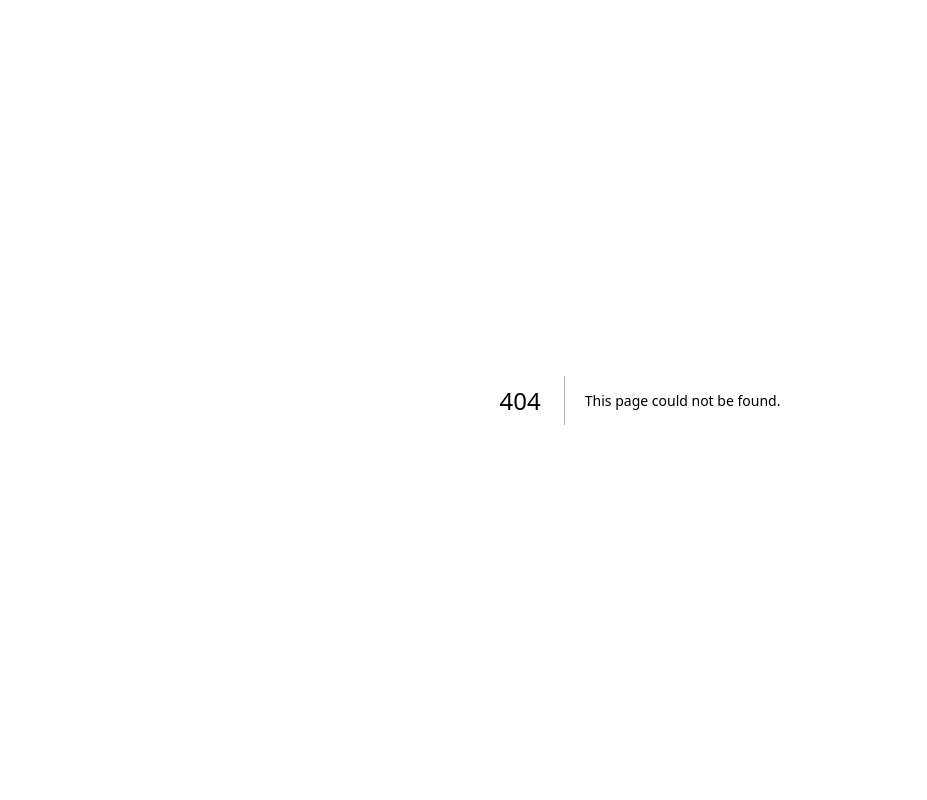
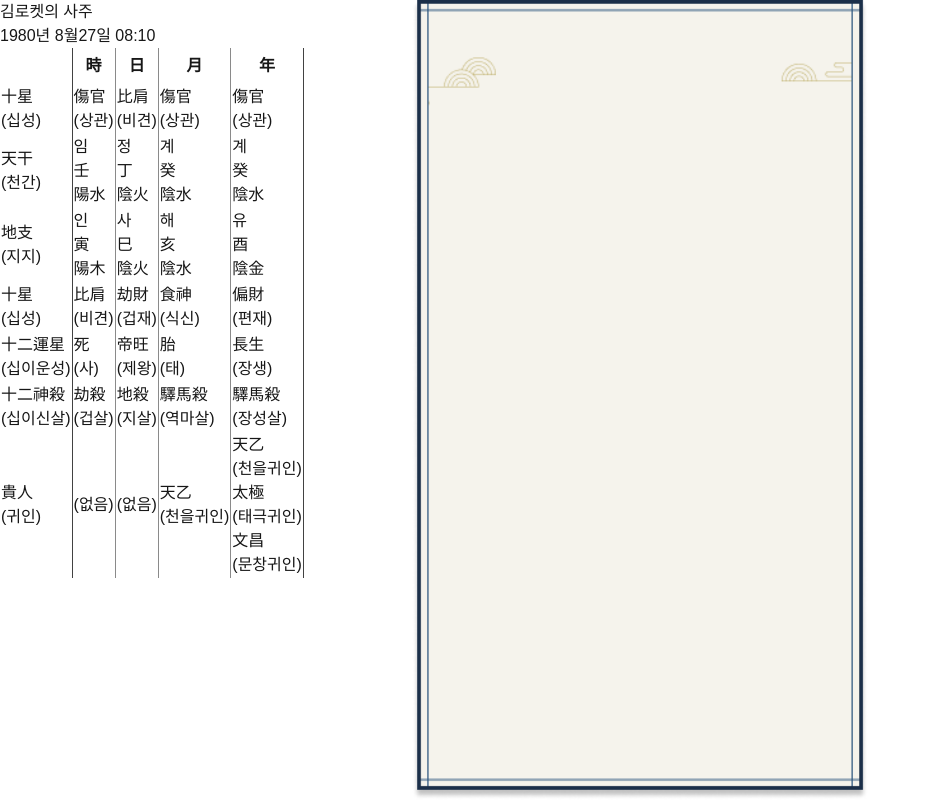
Before and after one commit to Koi-0/Rocket-AI, a Next.js app: page /components/sajuContainer in a window 1280 px wide. Before the commit this address had no page. Shown: the whole page, without its empty margins (0-927 px from the left). Built offline with nearby package versions, Linux system fonts and the light colour scheme.

Commit message:
Feat : SajuContainer 컴포넌트 추가

```diff
--- /dev/null
+++ b/src/pages/components/sajuContainer.tsx
@@ -0,0 +1,18 @@
+import Image from "next/image";
+import SajuTable from "./sajuTable";
+
+const SajuContainer = () => {
+  return (
+    <div className="absolute bottom-20 left-1/2 h-[621px] w-[351px] translate-x-[-50%]">
+      <Image
+        src={"/saju.image.png"}
+        alt="사주팔자 배경 이미지"
+        fill
+        style={{ objectFit: "contain" }}
+      />
+      <SajuTable />
+    </div>
+  );
+};
+
+export default SajuContainer;
```
